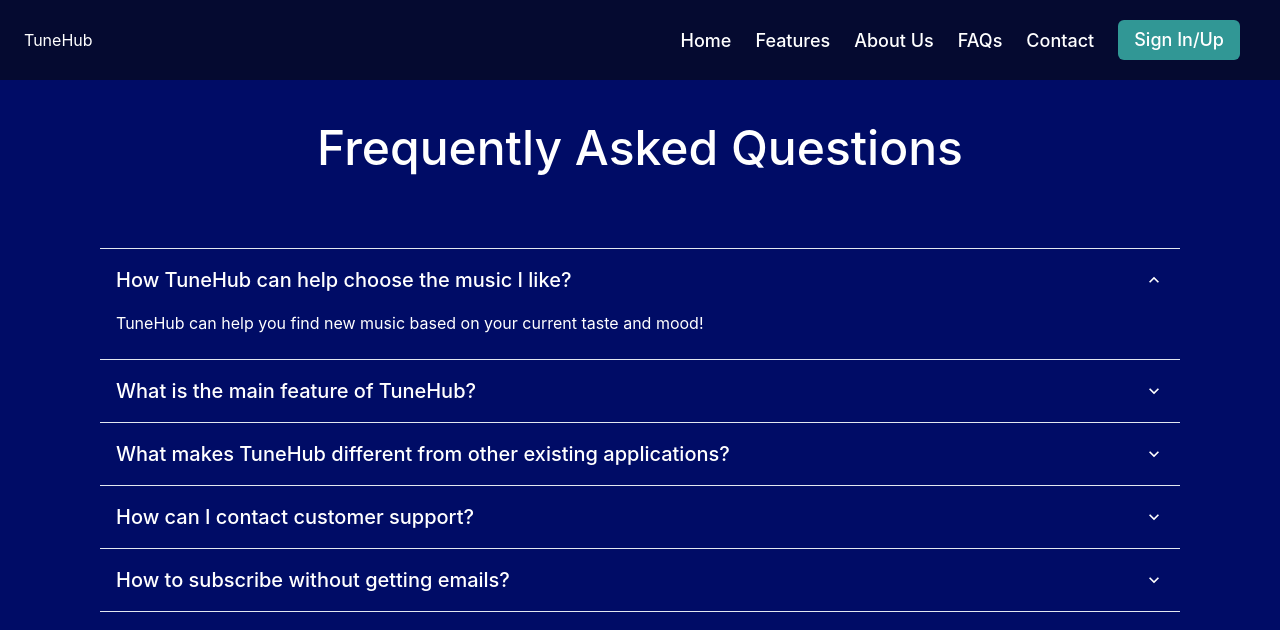
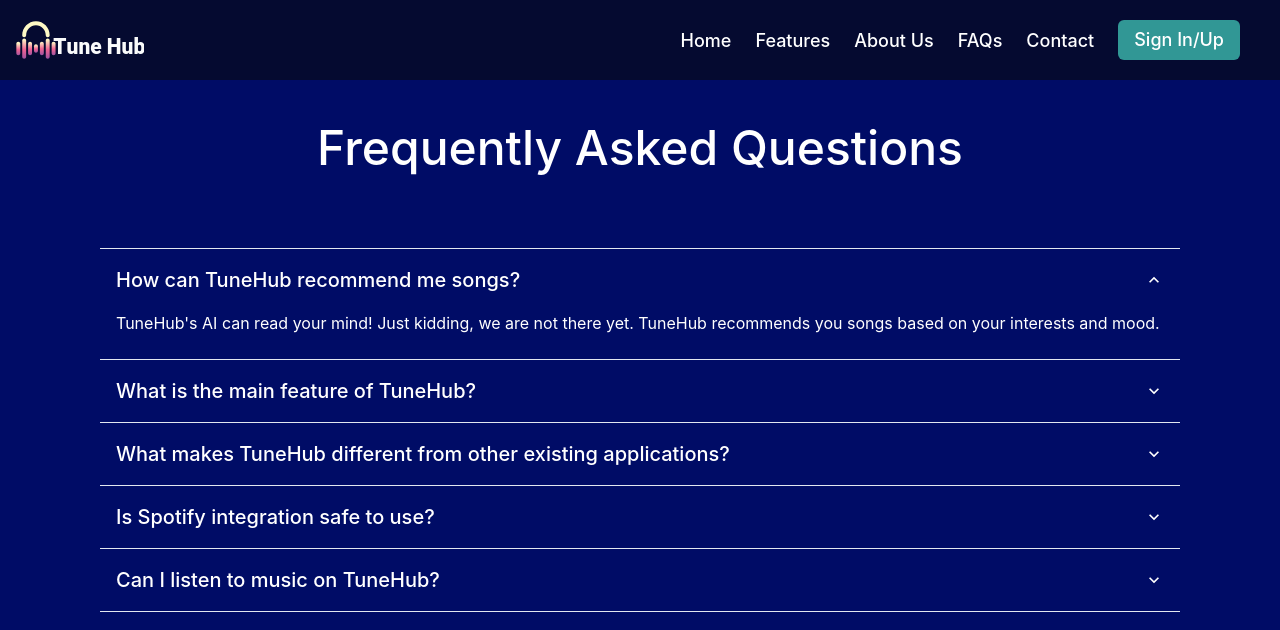
Before and after one commit to dev-patel2104/TuneHub, a React (Create React App) app: page /faq in a window 1280 px wide. Shown: the top 630 px of the page. Built offline with nearby package versions, Linux system fonts and the light colour scheme.

Commit message:
added logo

```diff
--- a/src/assets/faq.json
+++ b/src/assets/faq.json
@@ -1,7 +1,7 @@
 [
     {
-        "question": "How TuneHub can help choose the music I like?",
-        "answer": "TuneHub can help you find new music based on your current taste and mood!"
+        "question": "How can TuneHub recommend me songs?",
+        "answer": "TuneHub's AI can read your mind! Just kidding, we are not there yet. TuneHub recommends you songs based on your interests and mood."
     },
     {
         "question":"What is the main feature of TuneHub?",
@@ -9,14 +9,14 @@
     },
     {
         "question":"What makes TuneHub different from other existing applications?",
-        "answer": "The main feature of TuneHub is that it gives you the best recommendation according to your taste. You can decide what you listen to whenever and wherever you are. You stay up to date with the trending songs and also make best use of the recommendation feature through the reviews."
+        "answer": "TuneHub provides integrations with applications like Spotify. Spotify's personalized dashboard allows you to track what you have been listening to recently!"
     },
     {
-        "question":"How can I contact customer support?",
-        "answer": "The main feature of TuneHub is that it gives you the best recommendation according to your taste. You can decide what you listen to whenever and wherever you are. You stay up to date with the trending songs and also make best use of the recommendation feature through the reviews."
+        "question":"Is Spotify integration safe to use?",
+        "answer": "TuneHub uses Spotify's OAuth to get your data. Spotify does not share any personal information like your passowords with TuneHub! We only have the data that interests you."
     },
     {
-        "question":"How to subscribe without getting emails?",
-        "answer": "The main feature of TuneHub is that it gives you the best recommendation according to your taste. You can decide what you listen to whenever and wherever you are. You stay up to date with the trending songs and also make best use of the recommendation feature through the reviews."
+        "question":"Can I listen to music on TuneHub?",
+        "answer": "TuneHub currently does not provide the feature to listen to music. However, we do not know what awaits in the future!"
     }
 ]
--- a/src/components/Navbar/Navbar.js
+++ b/src/components/Navbar/Navbar.js
@@ -1,8 +1,9 @@
 import { HamburgerIcon } from '@chakra-ui/icons';
-import { Box, Button, Drawer, DrawerBody, DrawerCloseButton, DrawerContent, DrawerHeader, DrawerOverlay, Flex, HStack, IconButton, Text, VStack, useDisclosure } from '@chakra-ui/react';
+import { Box, Button, Drawer, DrawerBody, DrawerCloseButton, DrawerContent, DrawerHeader, DrawerOverlay, Flex, HStack, IconButton, Text, VStack, useDisclosure, Image } from '@chakra-ui/react';
 import React from 'react';
 import { useMediaQuery } from 'react-responsive';
 import { NavLink } from 'react-router-dom';
+import Logo from '../../assets/tunehub.svg';
 
 
 function NavBar() {
@@ -14,7 +15,7 @@
       <Flex as="nav" alignItems="center" justify="space-between" h="10vh" w="100%" backgroundColor="#050A30">
         {/* Logo */}
         <NavLink to="/">
-          <Text fontSize="sm" color="white" ml="8px">TuneHub</Text>
+        <Image src={Logo} alt="TuneHub" width="96px" ml="16px"/>
         </NavLink>
         <Box>
           <IconButton
@@ -72,11 +73,8 @@
       <Flex as="nav" alignItems="center" justify="space-between" h="10vh" w="100%" backgroundColor="#050A30">
         {/* Logo */}
         <NavLink to="/">
-          <Box padding="16px 24px">
-            <Text color="white">TuneHub</Text>
-          </Box>
+            <Image src={Logo} alt="TuneHub" width="128px" ml="16px"/>
         </NavLink>
-
         <HStack gap="24px" mr="40px">
           {/* Home */}
           <Box>
--- a/src/pages/LandingPage/LandingPage.js
+++ b/src/pages/LandingPage/LandingPage.js
@@ -29,7 +29,7 @@
                     </Flex>
                 </Flex>
                 {/* CTA */}
-                <Button fontSize="md" fontWeight="medium" colorScheme='teal' mt="16px" height="32px">Get Started</Button>
+                <Button fontSize="md" fontWeight="medium" colorScheme='teal' mt="16px" height="40px" width="69%">Get Started</Button>
             </Flex>
             :
             <Flex w="100%" minHeight="90vh" backgroundColor="#000C66" alignItems="center" justifyContent="space-evenly">
```
Also changed, not shown: src/assets/tunehub.svg (added).
